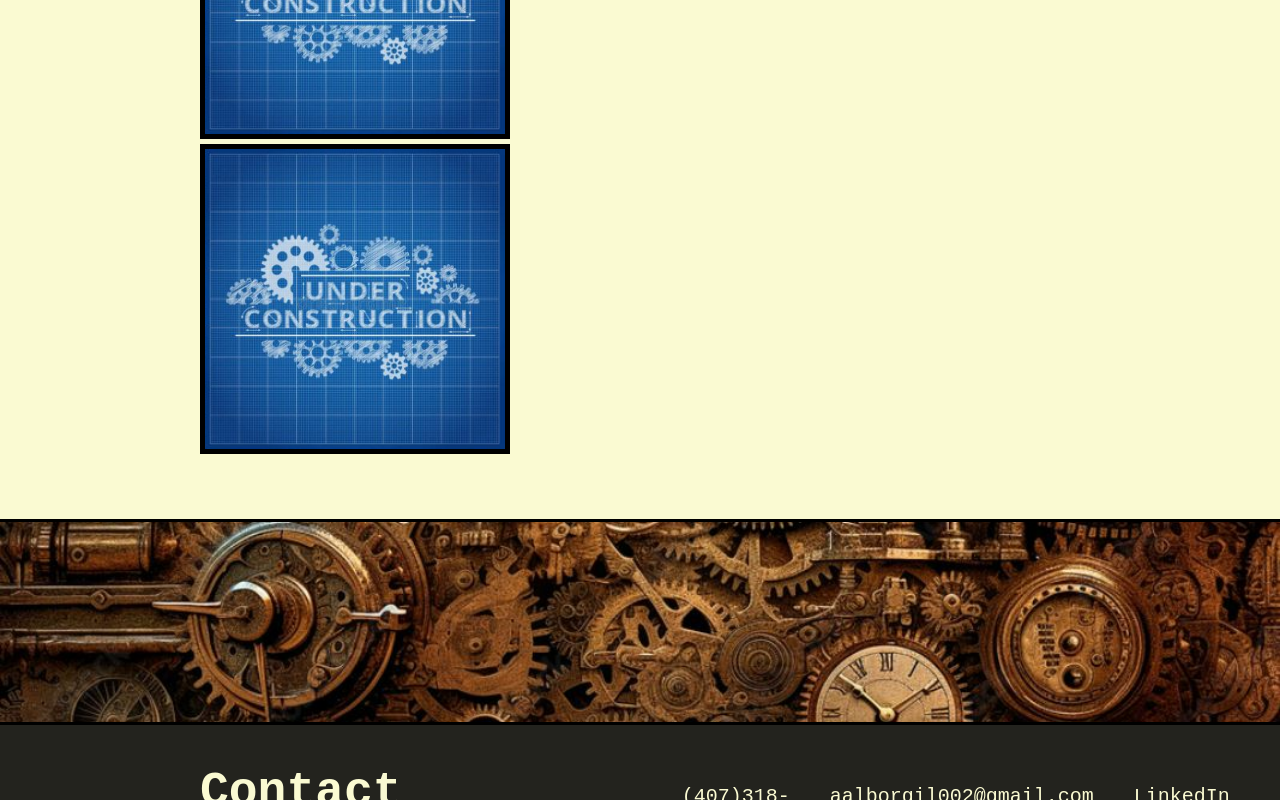
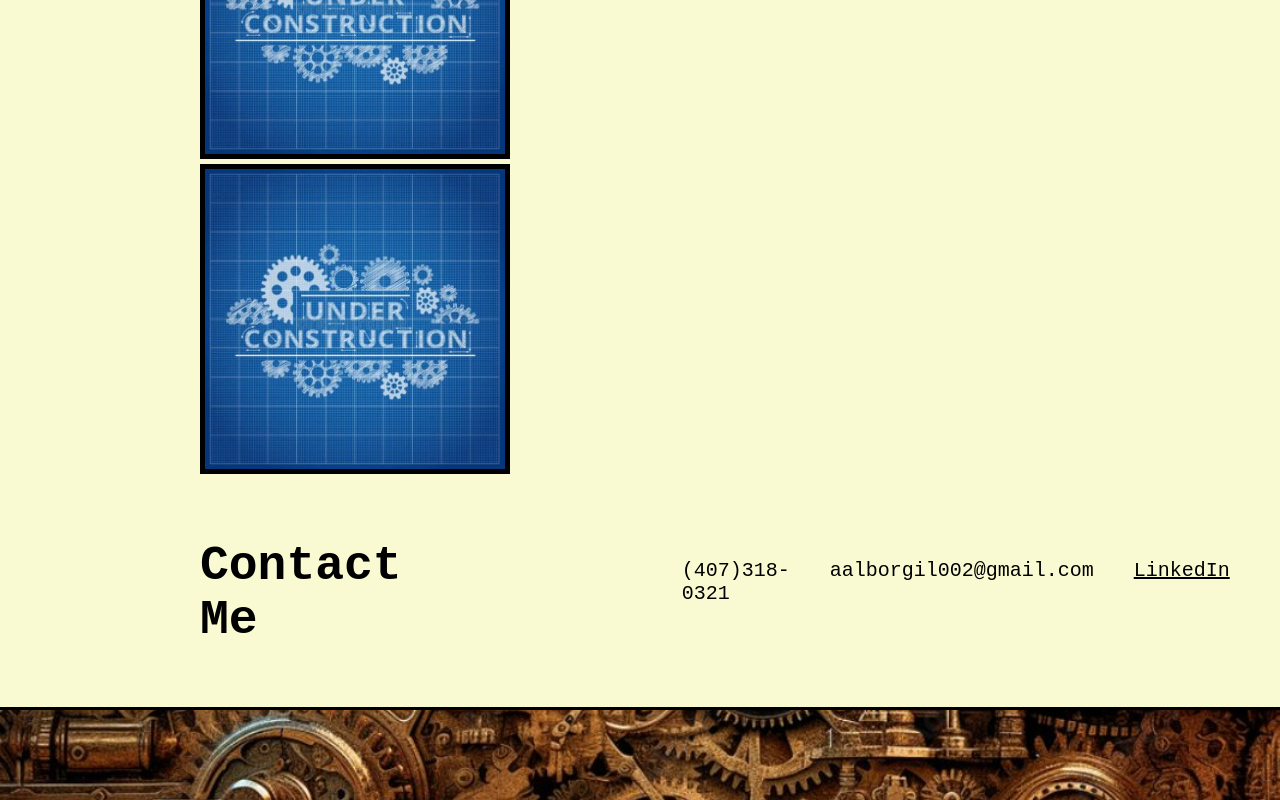
Before and after one commit to AndresAlbornozgil/my-portfolio, a plain HTML site: page index.html in a window 1280 px wide. Shown: the part 2000-2800 px from the top of the page. Drawn offline with Linux system fonts and the light colour scheme.

Commit message:
Added styling

```diff
--- a/assets/style.css
+++ b/assets/style.css
@@ -54,10 +54,9 @@ img {
 }
 
 footer {
-    background-color: rgba(0, 0, 0, 0.858);
     display: flex;
     justify-content: space-between;
-    padding: 20px 0 20px 0;
+    padding: 20px 0 40px 0;
 }
 
 footer ul {
@@ -73,7 +72,7 @@ footer li {
 }
 
 footer a {
-    color: lightgoldenrodyellow;
+    color: black
 }
 
 .hero {
@@ -87,15 +86,15 @@ footer a {
 }
 
 .about-me {
-    padding: 40px 20px 20px 200px;
+    padding: 60px 20px 20px 200px;
 }
 
 .work {
-    padding: 20px 20px 60px 200px;
+    padding: 20px 20px 20px 200px;
 }
 
 #gears {
-    height: 200px;
+    height: 220px;
     width: 100%;
     background-image: url(./steampunk-gears.JPG);
     background-size: cover;
@@ -109,7 +108,7 @@ footer a {
     font-size: 48px;
     display: flex;
     padding: 20px 200px;
-    color: lightgoldenrodyellow;
+    color: black
 }
 
 #linked-in {
--- a/index.html
+++ b/index.html
@@ -78,8 +78,6 @@
     </section>
 </body>
 
-<section id="gears"></section>
-
 <!-- Footer & Contact Me -->
 <footer class="footer">
     <h2 id="contact-me">Contact Me</h2>
@@ -95,4 +93,7 @@
             </li>
         </ul>
 </footer>
+
+<section id="gears"></section>
+
 </html>
```
